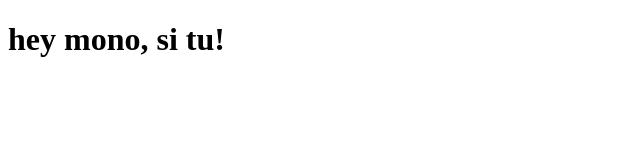
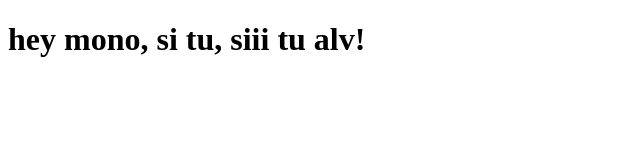
Before and after one commit to maxpower0074/coursera-test, a plain HTML site: page site/index.html in a window 1280 px wide. Shown: the whole page, without its empty margins (0-640 px from the left). Drawn offline with Linux system fonts and the light colour scheme.

Commit message:
el sitio

```diff
--- a/site/index.html
+++ b/site/index.html
@@ -4,6 +4,6 @@
 	<title>Hola changos mugrosos ALV</title>
 </head>
 <body>
-<h1> hey mono, si tu!</h1>
+<h1> hey mono, si tu, siii tu alv!</h1>
 </body>
 </html>
```
